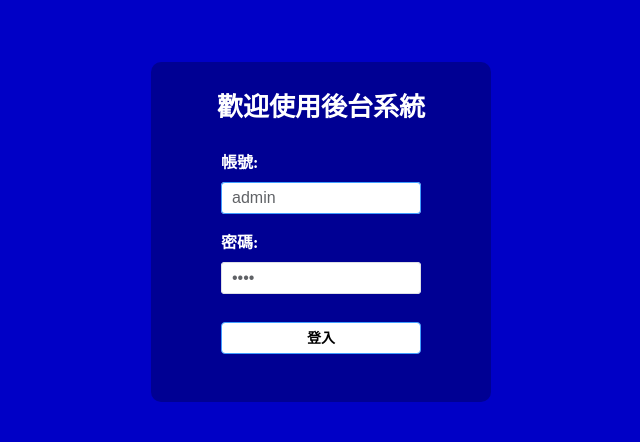
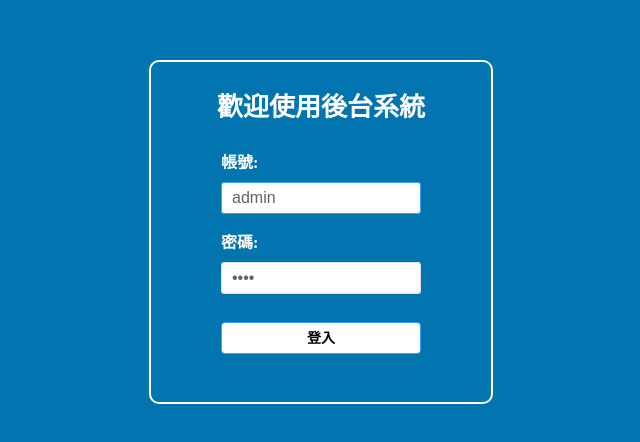
Before and after one commit to YuDarren/bs.github.io, a Vue app: page /addpersoninfo in a window 1280 px wide. Shown: the part 168-610 px from the top of the page, without its empty margins (319-959 px from the left). Built offline with nearby package versions, Linux system fonts and the light colour scheme.

Commit message:
changes login page background color

```diff
--- a/src/views/Login.vue
+++ b/src/views/Login.vue
@@ -118,18 +118,19 @@ export default {
 </style>
 <style lang="scss" scoped>
 .page {
-  background: #0000c6;
+  background: #0275b1;
   height: 100vh;
   display: flex;
   align-items: center;
   justify-content: center;
   .login {
-    background: #000093;
+    background: #0275b1;
     width: 300px;
     height: 300px;
     border-radius: 10px;
     padding: 20px;
     line-height: 1.5;
+    border: 2px solid #fff;
     display: flex;
     flex-direction: column;
     align-items: center;
```
